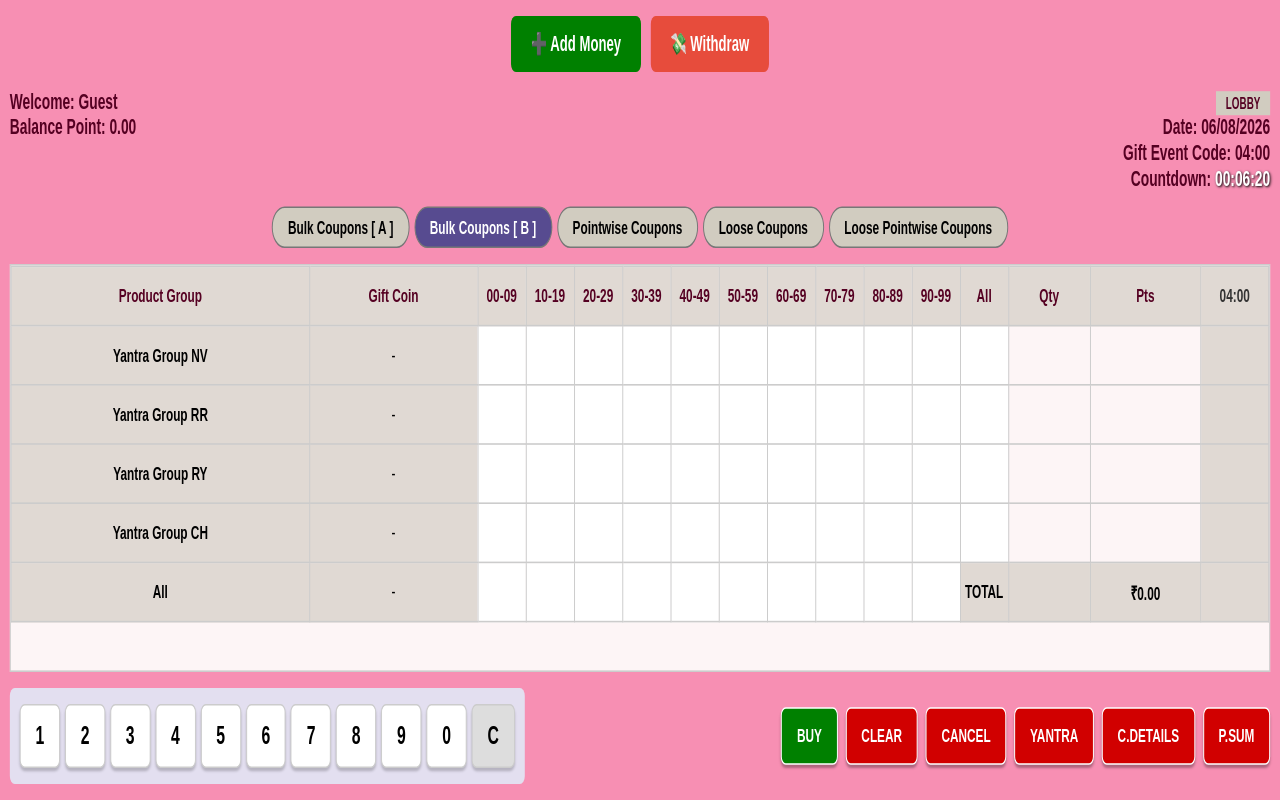
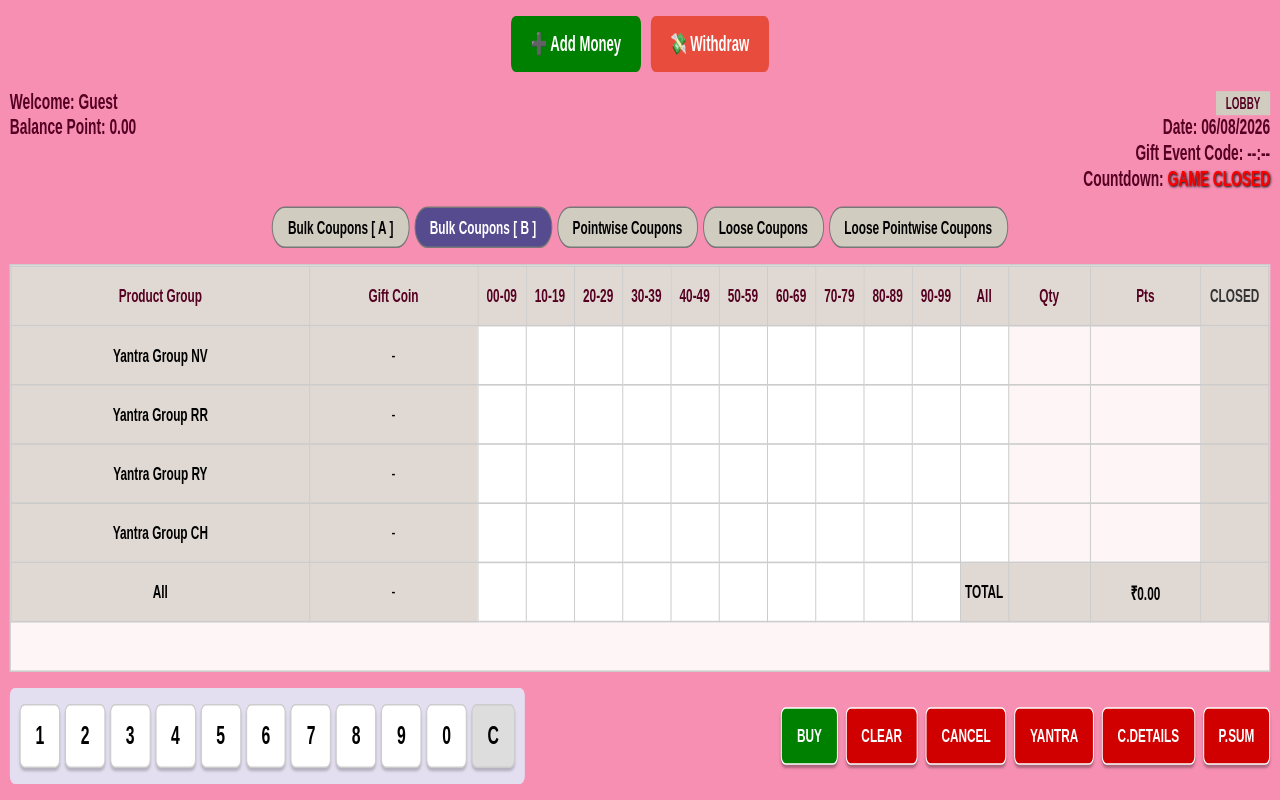
Before and after one commit to hanumanji6465/yantra-game-live, a website: page game.html in a window 1280 px wide. Drawn offline with Linux system fonts and the light colour scheme; no server answers.

Commit message:
Update game.html

```diff
--- a/game.html
+++ b/game.html
@@ -303,7 +303,7 @@
         async function buyTickets() {
             if (isBettingClosed) {
                 playSound('sound-error');
-                alert("Time up! Aakhiri 1 minute mein ticket nahi khareed sakte.");
+                alert("Game abhi Band Hai! Ya aakhiri 1 minute bacha hai.");
                 return;
             }
 
@@ -417,6 +417,21 @@
                 let sec = now.getSeconds();
                 let hours = now.getHours();
 
+                // 🚀 GAME TIME LOCK LOGIC
+                let currentMins = hours * 60 + min;
+                let startMins = 510; // 8:30 AM
+                let endMins = 1380; // 11:00 PM
+
+                if (currentMins < startMins || currentMins >= endMins) {
+                    document.getElementById('current-date').innerText = now.toLocaleDateString('en-GB');
+                    document.getElementById('event-code').innerText = "--:--";
+                    let countdownDisplay = document.getElementById('countdown-display');
+                    countdownDisplay.innerText = "GAME CLOSED";
+                    countdownDisplay.style.color = "red";
+                    isBettingClosed = true;
+                    return;
+                }
+
                 let lastSlotMinutes = min - (min % 15);
                 let eventCodeStr = String(hours).padStart(2, '0') + ":" + String(lastSlotMinutes).padStart(2, '0');
 
@@ -444,6 +459,18 @@
         function updateLiveResultColumn() {
             let now = new Date();
             let minutes = now.getMinutes(); let hours = now.getHours();
+
+            // 🚀 RESULT TIME LOCK LOGIC
+            let currentMins = hours * 60 + minutes;
+            if (currentMins < 510 || currentMins >= 1380) {
+                document.getElementById('last-result-time').innerText = "CLOSED";
+                document.getElementById('last-res-nv').innerText = "";
+                document.getElementById('last-res-rr').innerText = "";
+                document.getElementById('last-res-ry').innerText = "";
+                document.getElementById('last-res-ch').innerText = "";
+                return;
+            }
+
             let lastSlotMinutes = minutes - (minutes % 15);
             let hh = hours.toString().padStart(2, '0'); let mmSlot = lastSlotMinutes.toString().padStart(2, '0');
             let expectedTimeStr = hh + ":" + mmSlot;
```
